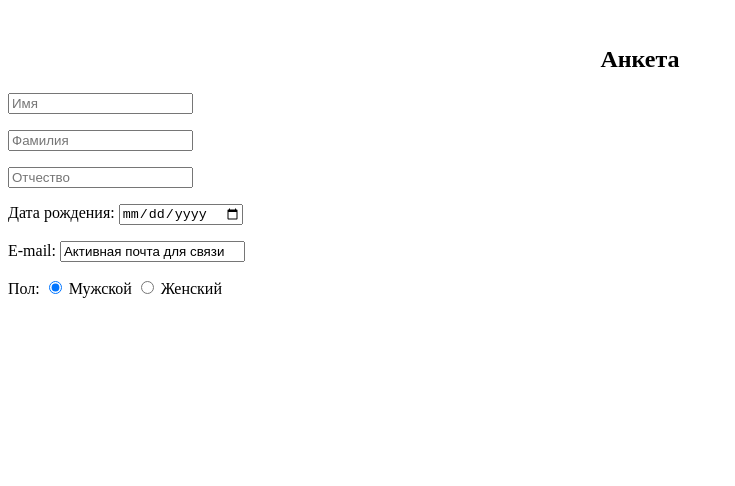
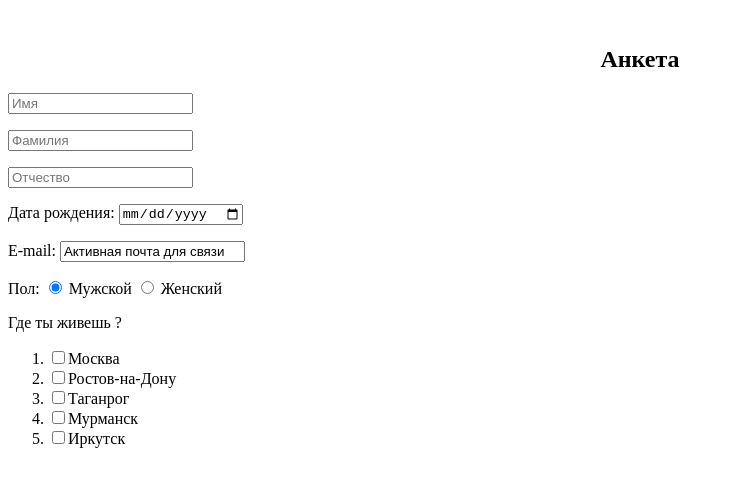
Before and after one commit to Maxim1Popov1/Maxim1Popov1.github.io, a plain HTML site: page index.html in a window 1280 px wide. Shown: the whole page, without its empty margins (0-735 px from the left). Drawn offline with Linux system fonts and the light colour scheme.

Commit message:
фио и города

```diff
--- a/index.html
+++ b/index.html
@@ -35,6 +35,18 @@
         </label>
         </div>
 
+        <div align="left"><label>
+        <p>Где ты живешь ?</p>
+        <ol>
+            <li><input type="checkbox" name="city" value="city1" >Москва</li>
+            <li><input type="checkbox" name="city" value="city2" >Ростов-на-Дону</li>
+            <li><input type="checkbox" name="city" value="city3">Таганрог</li>
+            <li><input type="checkbox" name="city" value="city4">Мурманск</li>
+            <li><input type="checkbox" name="city" value="city5">Иркутск</li>
+        </ol>
+            </label>
+        </div>
+
 
 
     </body>
```
